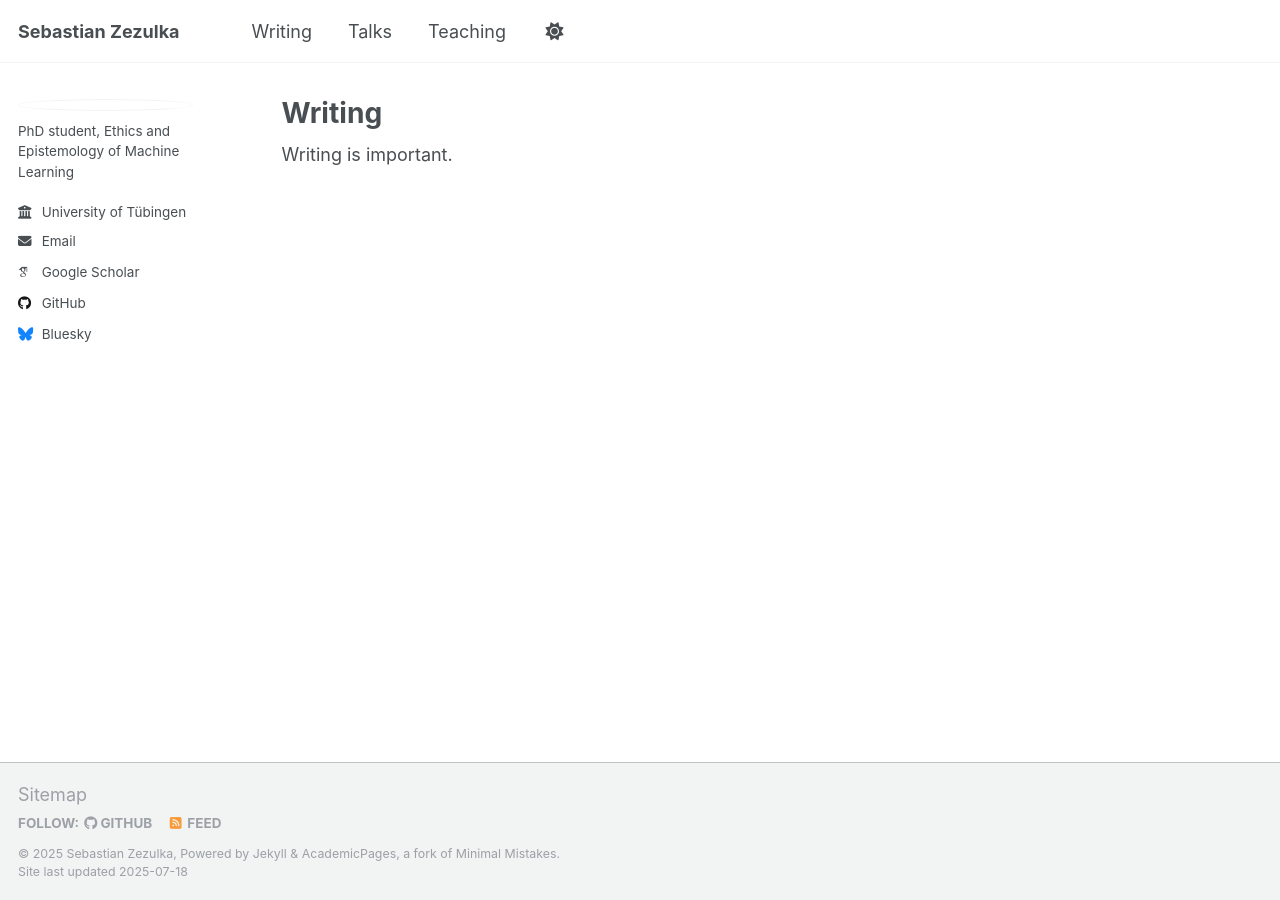
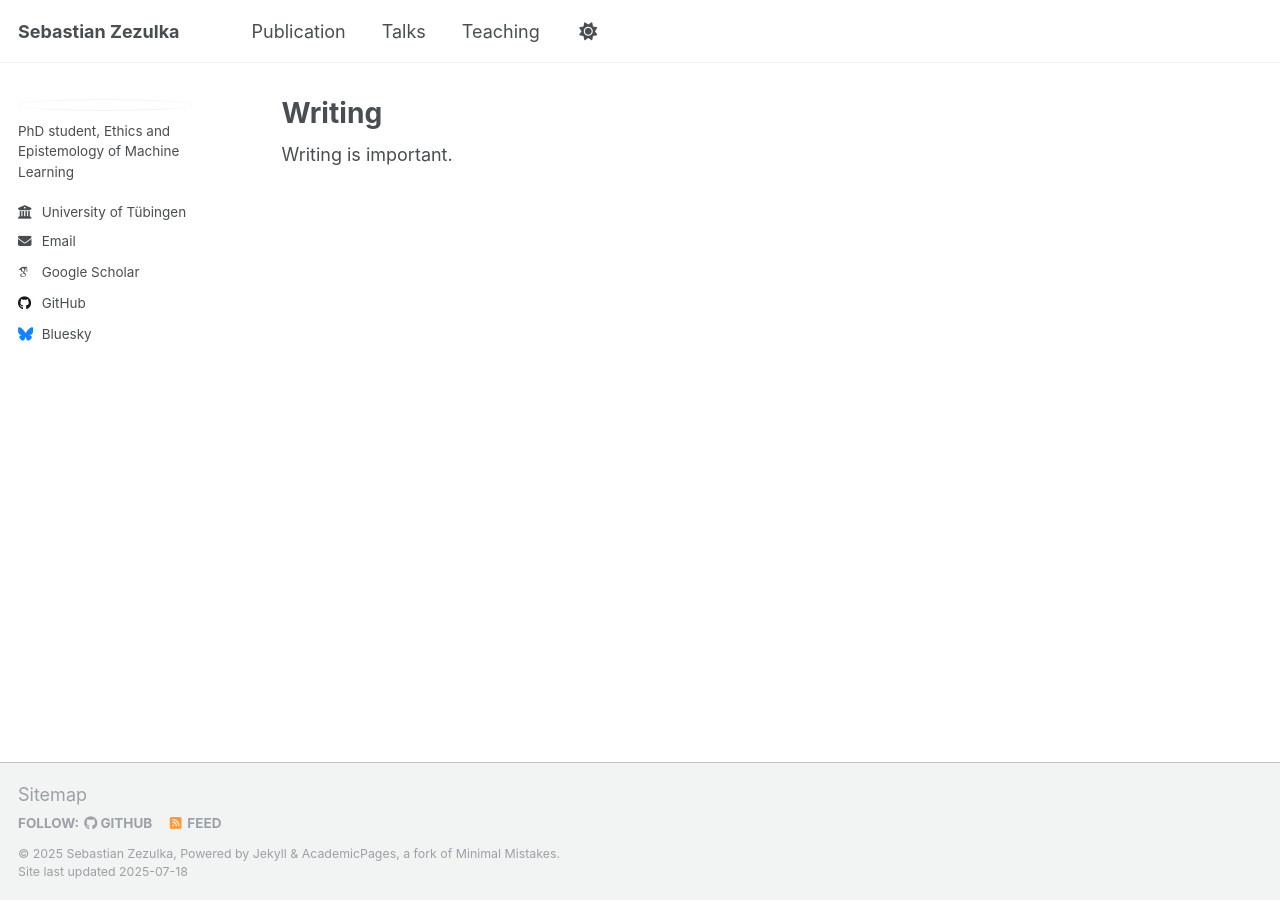
Before and after one commit to sezezulka/sezezulka.github.io, a Jekyll site: the page built from _pages/writing.md, in a window 1280 px wide. Built offline with Jekyll 4.4.1, drawn with Linux system fonts in a browser that asks for light colours; some web fonts are replaced; a script that is not in the unit is left out.

Commit message:
Update navigation.yml

```diff
--- a/_data/navigation.yml
+++ b/_data/navigation.yml
@@ -8,8 +8,8 @@
 #      Markdown formatted page while the second is generated using JSON.
 
 main:
-  - title: "Writing"
-    url: /writing/
+  - title: "Publication"
+    url: /publication/
 
   - title: "Talks"
     url: /talks/
```
